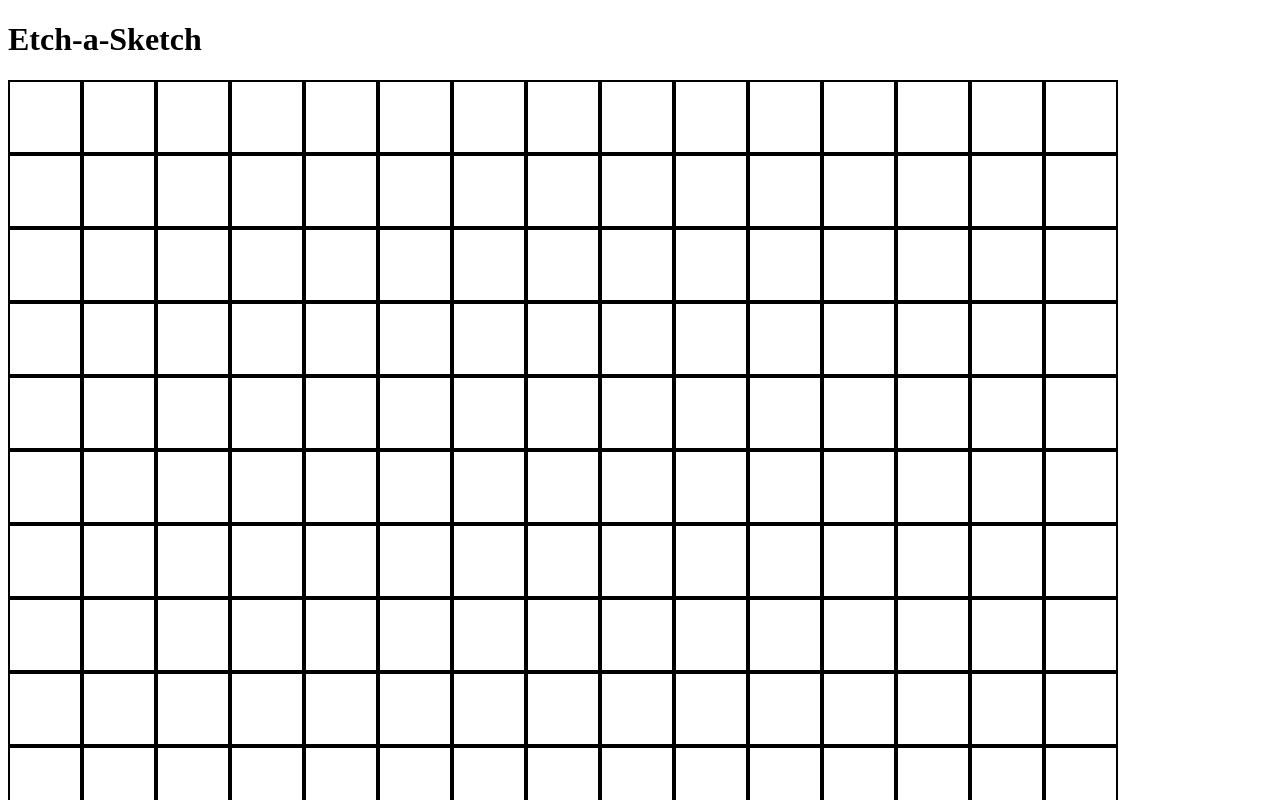
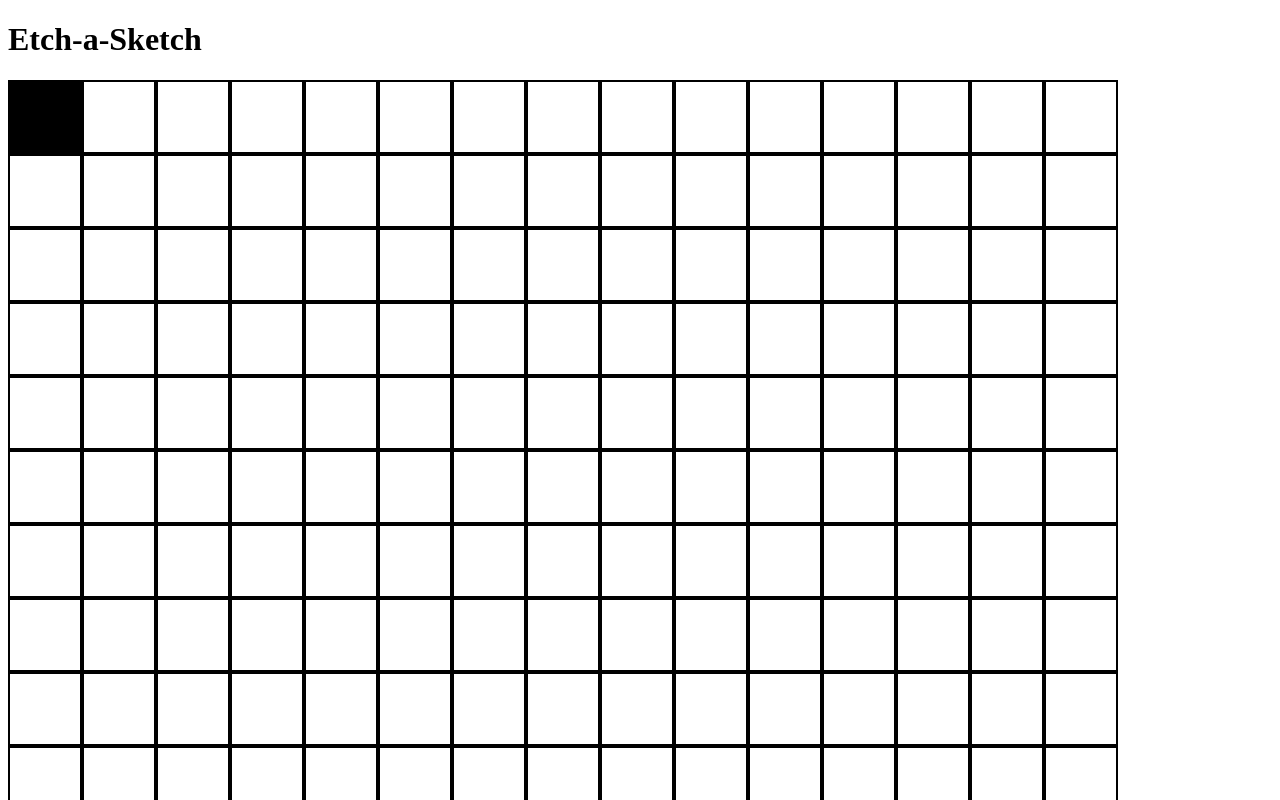
Before and after one commit to bafi-hng/odin-etch-a-sketch, a plain HTML site: page index.html in a window 1280 px wide. In both pictures the pointer is over the element 45 px from the left and 116 px from the top of the page. Shown: the top 800 px of the page. Drawn offline with Linux system fonts and the light colour scheme.

Commit message:
Add hovering effect for the squares

```diff
--- a/style.css
+++ b/style.css
@@ -10,3 +10,7 @@
     height: 70px;
     border: 2px solid black;
 }
+
+.square:hover {
+    background-color: black;
+}
```
